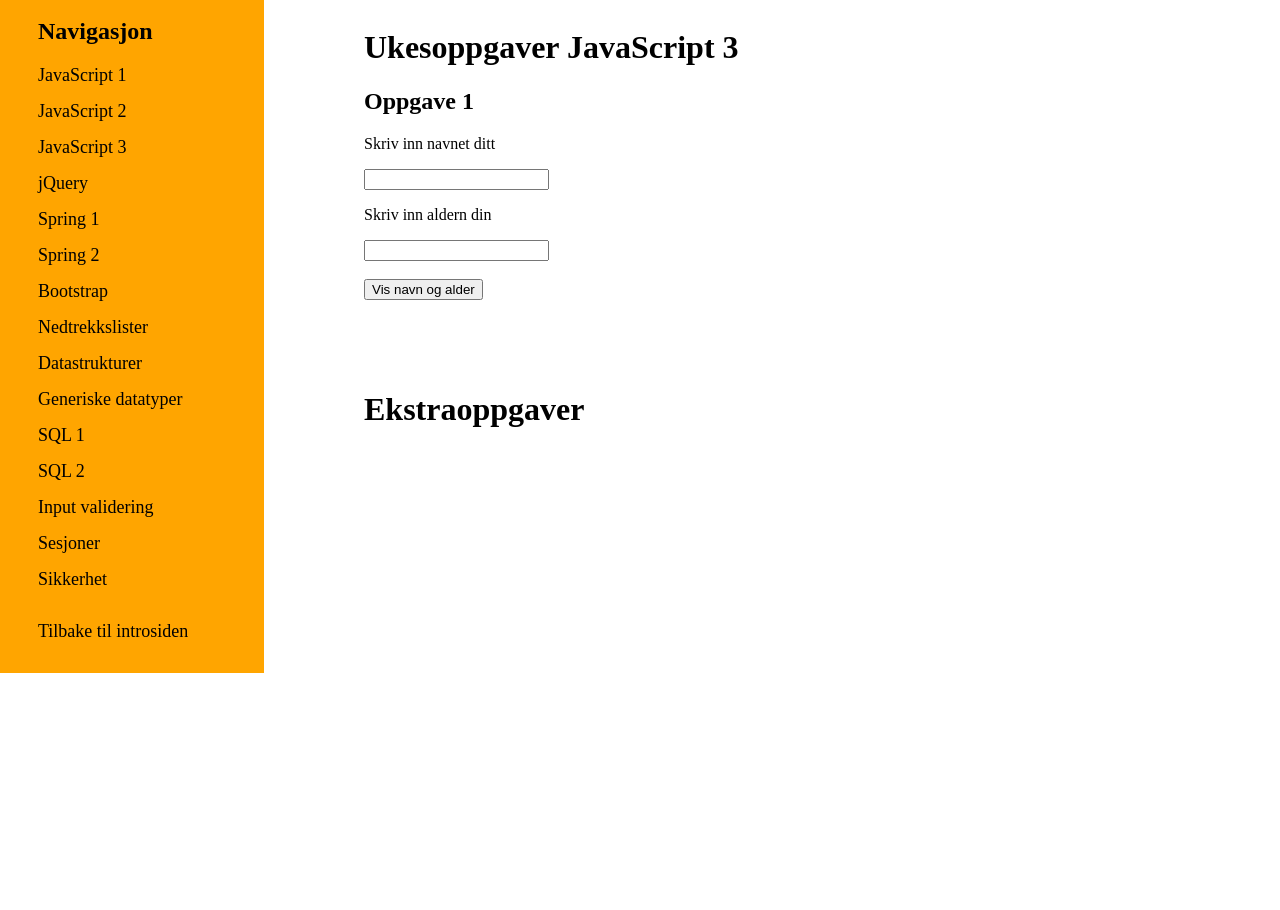
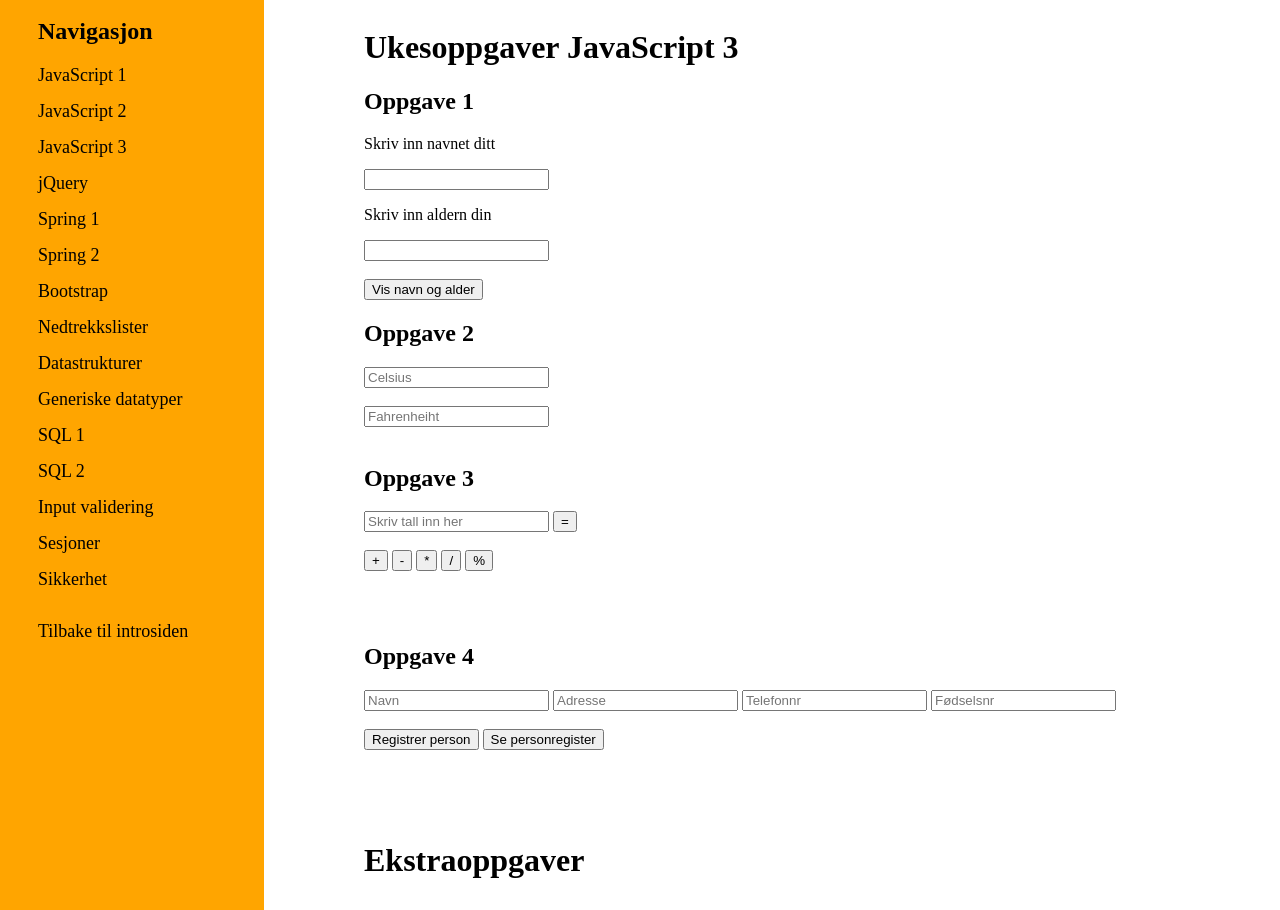
Before and after one commit to sandersletvold/data1700, a plain HTML site: page src/main/resources/static/3_javascript3.html in a window 1280 px wide. Before the commit the page ends 800 px from the top, so only its background shows below. Drawn offline with Linux system fonts and the light colour scheme.

Commit message:
Jobbet videre på oblig 3 oppgavene

```diff
--- a/src/main/resources/static/3_javascript3.html
+++ b/src/main/resources/static/3_javascript3.html
@@ -52,6 +52,36 @@
         <button onclick="visNavn()">Vis navn og alder</button>
         <p id="personalia"></p>
 
+        <h2 class="underoverskrift">Oppgave 2</h2>
+        <input id="innCelsius" type="number" placeholder="Celsius" onchange="tilFahrenheiht()">
+        <br><br>
+        <input id="innFahrenheiht" type="number" placeholder="Fahrenheiht" onchange="tilCelsius()">
+        <br><br>
+
+        <h2 class="underoverskrift">Oppgave 3</h2>
+        <input id="tall" type="text" placeholder="Skriv tall inn her" onchange="registrerTall()">
+        <button id="regnUt" onclick="utregning()">=</button>
+        <br><br>
+        <button id="addisjon" onclick="addisjonTegn()">+</button>
+        <button id="subtraksjon" onclick="subtraksjonsTegn()">-</button>
+        <button id="multiplikasjon" onclick="multiplikasjonsTegn()">*</button>
+        <button id="divisjon" onclick="divisjonTegn()">/</button>
+        <button id="modulus" onclick="modulusTegn()">%</button>
+        <br>
+        <p id="regnestykke"></p>
+        <p id="resultat"></p>
+        <br><br>
+
+        <h2 class="underoverskrift">Oppgave 4</h2>
+        <input id="innNavn" type="text" placeholder="Navn">
+        <input id="innAdresse" type="text" placeholder="Adresse">
+        <input id="innTelefonnr" type="text" placeholder="Telefonnr">
+        <input id="innFodselsnr" type="text" placeholder="Fødselsnr">
+        <br><br>
+        <button onclick="registrer()">Registrer person</button>
+        <button onclick="skrivUtRegister()">Se personregister</button>
+        <p id="nyttRegister"></p>
+
         <br><br><br>
         <h1 class="hovedoverskrift">Ekstraoppgaver</h1>
     </div>
--- a/src/main/resources/static/3_javascript3.js
+++ b/src/main/resources/static/3_javascript3.js
@@ -8,3 +8,119 @@ function visNavn() {
         alert("Skriv inn gyldig alder");
     }
 }
+
+// Oppgave 2
+function tilCelsius() {
+    let hentFahrenheiht = document.getElementById("innFahrenheiht").value;
+    let fahrenheiht = (5/9) * (hentFahrenheiht-32);
+    fahrenheiht = +fahrenheiht.toFixed(1);
+    document.getElementById("innCelsius").value = fahrenheiht;
+}
+
+function tilFahrenheiht() {
+    let hentCelsius = document.getElementById("innCelsius").value;
+    let celsius = (9/5) * hentCelsius+32;
+    celsius = +celsius.toFixed(1);
+    document.getElementById("innFahrenheiht").value = celsius;
+}
+
+// Oppgave 3
+let tallLagring = [];
+let symbolLagring = [];
+let regnestykke = "";
+
+function registrerTall() {
+    let hentTall = document.getElementById("tall").value;
+    tallLagring.push(hentTall);
+    regnestykke += hentTall + " ";
+    document.getElementById("regnestykke").innerHTML = regnestykke;
+    document.getElementById("tall").value = "";
+}
+
+function addisjonTegn() {
+    symbolLagring.push("+");
+    regnestykke += "+ ";
+    document.getElementById("regnestykke").innerHTML = regnestykke;
+}
+
+function subtraksjonsTegn() {
+    symbolLagring.push("-");
+    regnestykke += "- ";
+    document.getElementById("regnestykke").innerHTML = regnestykke;
+}
+
+function multiplikasjonsTegn() {
+    symbolLagring.push("*");
+    regnestykke += "* ";
+    document.getElementById("regnestykke").innerHTML = regnestykke;
+}
+
+function divisjonTegn() {
+    symbolLagring.push("/");
+    regnestykke += "/ ";
+    document.getElementById("regnestykke").innerHTML = regnestykke;
+}
+
+function modulusTegn() {
+    symbolLagring.push("%");
+    regnestykke += "% ";
+    document.getElementById("regnestykke").innerHTML = regnestykke;
+}
+
+function utregning() {
+    let svar = eval(tallLagring[0]);
+    for (let i = 0; i < symbolLagring.length; i++) {
+        let regnestykke = tallLagring[i + 1];
+        regnestykke = symbolLagring[i] + regnestykke;
+        svar = eval(svar + regnestykke);
+    }
+    document.getElementById("resultat").innerHTML = svar;
+}
+
+// Oppgave 4
+const personligRegister = [];
+
+function registrer() {
+    let nyPerson = {
+        nyttNavn : document.getElementById("innNavn").value,
+        nyAdresse : document.getElementById("innAdresse").value,
+        nyttTelefonnr : document.getElementById("innTelefonnr").value,
+        nyttFodselsnr : document.getElementById("innFodselsnr").value
+    };
+    personligRegister.push(nyPerson)
+    document.getElementById("innNavn").value = "";
+    document.getElementById("innAdresse").value = "";
+    document.getElementById("innTelefonnr").value = "";
+    document.getElementById("innFodselsnr").value = "";
+}
+
+function skrivUtRegister() {
+    let ut = "<table><tr>" +
+        "<th>Navn</th><th>Adresse</th><th>Telefonnr</th><th>Fødselsnr</th>" +
+        "</tr>";
+    for (let i = 0; i < personligRegister.length; i++) {
+        if (i % 2 === 0) {
+            if (personligRegister[i].nyttFodselsnr[9] % 2 === 0) {
+                ut += "<tr>";
+                ut += "<td><strong><em>" + personligRegister[i].nyttNavn + "</em></strong></td><td><strong><em>" + personligRegister[i].nyAdresse + "</em></strong></td><td><strong><em>" + personligRegister[i].nyttTelefonnr + "</em></strong></td><td><strong><em>" + personligRegister[i].nyttFodselsnr + "</em></strong></td>";
+                ut += "</tr>";
+            } else {
+                ut += "<tr>";
+                ut += "<td><strong>" + personligRegister[i].nyttNavn + "</strong></td><td><strong>" + personligRegister[i].nyAdresse + "</strong></td><td><strong>" + personligRegister[i].nyttTelefonnr + "</strong></td><td><strong>" + personligRegister[i].nyttFodselsnr + "</strong></td>";
+                ut += "</tr>";
+            }
+        } else {
+            if (personligRegister[i].nyttFodselsnr[9] % 2 === 0) {
+                ut += "<tr>";
+                ut += "<td><em>" + personligRegister[i].nyttNavn + "</em></td><td><em>" + personligRegister[i].nyAdresse + "</em></td><td><em>" + personligRegister[i].nyttTelefonnr + "</em></td><td><em>" + personligRegister[i].nyttFodselsnr + "</em></td>";
+                ut += "</tr>";
+            } else {
+                ut += "<tr>";
+                ut += "<td>" + personligRegister[i].nyttNavn + "</td><td>" + personligRegister[i].nyAdresse + "</td><td>" + personligRegister[i].nyttTelefonnr + "</td><td>" + personligRegister[i].nyttFodselsnr + "</td>";
+                ut += "</tr>";
+            }
+        }
+    }
+    ut += "</table>";
+    document.getElementById("nyttRegister").innerHTML = ut;
+}
```
